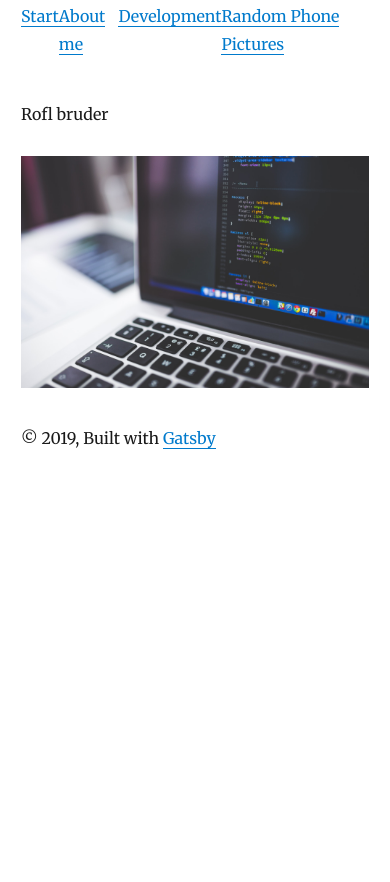
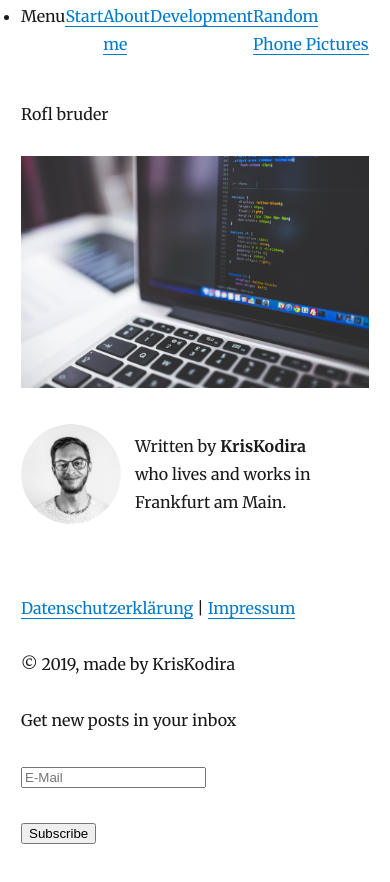
Before and after one commit to KrisKodira/kriskodirablog, a Gatsby site: page /about in a window 390 px wide. Shown: the part 68-950 px from the top of the page. Before the commit the page ends 844 px from the top, so only its background shows below. Built offline with nearby package versions, Linux system fonts and the light colour scheme; Gatsby itself is replaced by a stand-in of ours; some packages are replaced by stand-ins of ours.

Commit message:
add more features

```diff
--- a/gatsby-config.js
+++ b/gatsby-config.js
@@ -1,7 +1,7 @@
 module.exports = {
   siteMetadata: {
     title: `Kriskodira Blog`,
-    author: `Kristijan Jurcic`,
+    author: `KrisKodira`,
     description: `Fresh blog made by Kris about development and other cool stuff =]`,
     siteUrl: `https://kriskodirablog.github.io`,
     social: {
@@ -79,7 +79,7 @@ module.exports = {
           {
             resolve: "gatsby-remark-normalize-paths",
             options: {
-                pathFields: ["."],
+                pathFields: ["images"],
             },
           },
           `gatsby-remark-smartypants`,
--- a/src/components/bio.js
+++ b/src/components/bio.js
@@ -33,8 +33,10 @@ const Bio = () => {
   return (
     <div
       style={{
-        display: `flex`,
+        display: "flex",
         marginBottom: rhythm(2.5),
+        width: 300,
+        alignItems: "center"
       }}
     >
       <Image
@@ -43,17 +45,20 @@ const Bio = () => {
         style={{
           marginRight: rhythm(1 / 2),
           marginBottom: 0,
-          minWidth: 50,
+          minWidth: 100,
+          height: 100,
           borderRadius: `100%`,
         }}
         imgStyle={{
           borderRadius: `50%`,
         }}
       />
-      <p>
-        Written by <strong>{author}</strong> who lives and works in San
-        Francisco building useful things.
-        {` `}
+      <p
+        style={{
+          marginBottom: 0
+        }}
+      >
+        Written by <strong>{author}</strong> who lives and works in Frankfurt am Main.
       </p>
     </div>
   )
--- a/src/components/layout.js
+++ b/src/components/layout.js
@@ -3,6 +3,8 @@ import { Link } from "gatsby"
 
 import { rhythm, scale } from "../utils/typography"
 import Nav from "./nav"
+import Bio from "./bio"
+import Newsletter from "./newslettersignup"
 
 class Layout extends React.Component {
   render() {
@@ -20,9 +22,15 @@ class Layout extends React.Component {
         <header><Nav /></header>
         <main>{children}</main>
         <footer>
-          © {new Date().getFullYear()}, Built with
-          {` `}
-          <a href="https://www.gatsbyjs.org">Gatsby</a>
+          <div>
+            <Bio />
+            <p><Link to="/privacy-policy">Datenschutzerklärung</Link> | <Link to="/imprint">Impressum</Link></p>
+            <p>
+              © {new Date().getFullYear()}, made by KrisKodira
+            </p>
+          </div>
+
+          <Newsletter />
         </footer>
       </div>
     )
--- a/src/components/nav.js
+++ b/src/components/nav.js
@@ -2,6 +2,17 @@ import React from "react"
 import { StaticQuery, graphql, Link } from "gatsby"
 
 function Nav() {
+
+  let state = { showMenu: false }
+
+  let toggleMenu = (event) => {
+    function setState() {
+      state.showMenu = !state.showMenu
+    }
+  }
+
+  const menuVis = state.showMenu ? 'show' : 'hide';
+
   return (
     <StaticQuery
       query={graphql`
@@ -18,6 +29,7 @@ function Nav() {
         }
       `}
       render={data => (
+
         <React.Fragment>
           <nav>
             <Link to="/">
@@ -26,6 +38,7 @@ function Nav() {
               </div>
             </Link>
             <ul style={{ display: "flex", flex: 1 }}>
+              <li className={`mobileNav ${menuVis}`} onClick={toggleMenu()}>Menu</li>
               {data.site.siteMetadata.menuLinks.map(link => (
                 <li
                   key={link.name}
--- /dev/null
+++ b/src/components/newslettersignup.js
@@ -0,0 +1,24 @@
+/**
+ * Bio component that queries for data
+ * with Gatsby's useStaticQuery component
+ *
+ * See: https://www.gatsbyjs.org/docs/use-static-query/
+ */
+
+import React from "react"
+
+import { rhythm } from "../utils/typography"
+
+const Newsletter = () => {
+
+  return (
+    <form action="https://tinyletter.com/kriskodira" method="post" target="popupwindow" onsubmit="window.open('https://tinyletter.com/kriskodira', 'popupwindow', 'scrollbars=yes,width=800,height=600');return true">
+      <p><label for="tlemail">Get new posts in your inbox</label></p>
+      <p><input type="text" name="email" id="tlemail" placeholder="E-Mail" /></p>
+      <input type="hidden" value="1" name="embed"/>
+      <input className="submitBtn" type="submit" value="Subscribe" />
+    </form>
+  )
+}
+
+export default Newsletter
--- a/src/pages/index.js
+++ b/src/pages/index.js
@@ -22,6 +22,7 @@ class BlogIndex extends React.Component {
           node.featurePage = false;
           return <NewsPreview article={node} />
         })}
+
       </Layout>
     )
   }
--- a/src/sass/layout.sass
+++ b/src/sass/layout.sass
@@ -2,6 +2,9 @@ body
   background-color: white;
   color: black;
   font-family: 'Merriweather', serif;
+
+.mobileNav
+  display: none
 
 h1
   font-family: 'Merriweather', serif !important;
@@ -41,6 +44,8 @@ main
   width: 100%
   display: flex
   flex-wrap: wrap
+  box-shadow: 0 1px 0 0 currentColor;
+  margin-bottom: 4rem
 
 article
   display: flex
@@ -114,3 +119,78 @@ img
     top: 50% !important
     left: 50% !important
     transform: translate(-50%, -50%);
+
+.blog-post-content
+  h1, h2, h3, h4, h5, h6
+    &:first-child
+      margin-top: 0 !important
+
+.submitBtn
+  color: white
+  background-color: black
+  text-transform: uppercase
+  border: 0
+  padding: 10px 20px
+  width: 100%
+  &:hover
+    background-color: lighten(#666, 20%)
+    cursor: pointer
+
+form
+  background-color: #666
+  padding: 1rem
+  margin-bottom: 0
+  p
+    color: #fff !important
+    font-weight: 700
+  input[type="text"]
+    background-color: #666
+    border: none
+    outline: none
+    box-shadow: none
+    color: white
+    border: 1px solid white
+    padding: 10px
+
+
+footer
+  display: flex
+  justify-content: space-between
+  align-items: flex-end
+
+@media screen and (max-width: 940px)
+  article, article:first-child
+    flex: 1 1 100%
+    max-width: 100%
+    flex-direction: column
+    .articleImage
+      padding-right: 0rem
+      flex: 1 1 100%
+      .gatsby-image-wrapper
+        height: 400px
+        max-height: 400px
+    h3
+      font-weight: 400
+      margin-top: 1rem
+      font-size: 2rem
+      margin-bottom: 0.4rem
+
+  footer
+    flex-direction: column-reverse
+    align-items: flex-start
+    width: 100%
+    form
+      margin-bottom: 4rem
+      width: 100%
+      input
+        width: 100%
+
+  nav
+    flex-direction: column
+    ul
+      flex-direction: column
+      align-items: flex-start
+      li
+        display: none
+      li.mobileNav
+        display: block
--- a/src/templates/blog-post.js
+++ b/src/templates/blog-post.js
@@ -1,7 +1,6 @@
 import React from "react"
 import { Link, graphql } from "gatsby"
 
-import Bio from "../components/bio"
 import Layout from "../components/layout"
 import SEO from "../components/seo"
 import Image from "../components/image"
@@ -25,7 +24,7 @@ const BlogPostTemplate = ({data, pageContext, location}) => {
         </div>
         <h1
           style={{
-            marginTop: rhythm(1),
+            marginTop: rhythm(4),
             marginBottom: 0,
           }}
         >
@@ -46,7 +45,6 @@ const BlogPostTemplate = ({data, pageContext, location}) => {
             marginBottom: rhythm(1),
           }}
         />
-        <Bio />
       </div>
     </Layout>
   )
```
